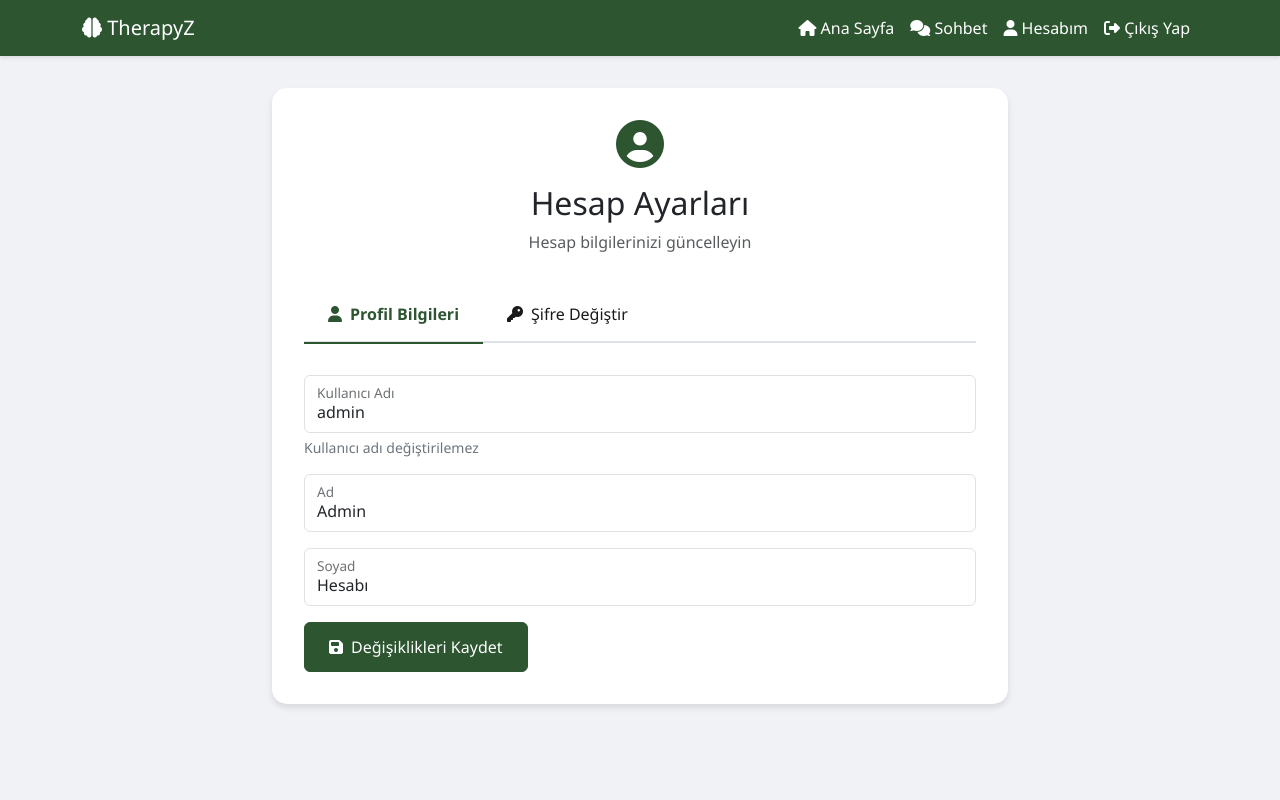
After one commit to abdullahdgn06/CodeFestHackathon, a Django app: page /profile/ in a window 1280 px wide. The commit adds this page. Run offline with Django 5.2, Linux system fonts and the light colour scheme; a user stored in the database is signed in.

Commit message:
homepage_update and profile_create

```diff
--- a/static/style.css
+++ b/static/style.css
@@ -396,8 +396,7 @@ p.secondary {
     max-width: 850px;
     text-align: center;
     padding: 20px 45px;
-    background: var(--color-main);  /* Arka plan rengi */
-    box-shadow: 0 -10px 20px rgba(0, 0, 0, 0.1);  /* Üst gölge */
+
     z-index: 10;  /* Üstte görünmesi için */
 }
 
--- /dev/null
+++ b/ui/templates/ui/profile.html
@@ -0,0 +1,292 @@
+{% load static %}
+<!DOCTYPE html>
+<html lang="tr">
+<head>
+    <meta charset="UTF-8">
+    <meta name="viewport" content="width=device-width, initial-scale=1.0">
+    <title>TherapyZ - Hesabım</title>
+    <link href="https://cdn.jsdelivr.net/npm/bootstrap@5.3.0/dist/css/bootstrap.min.css" rel="stylesheet">
+    <link rel="stylesheet" href="https://cdnjs.cloudflare.com/ajax/libs/font-awesome/6.4.2/css/all.min.css">
+    <style>
+        :root {
+            --primary-color: #2c5530;
+            --secondary-color: #427d4a;
+            --bg-color: #f0f2f5;
+            --text-color: #1a1a1a;
+        }
+
+        body {
+            background-color: var(--bg-color);
+            font-family: 'Segoe UI', Tahoma, Geneva, Verdana, sans-serif;
+            min-height: 100vh;
+        }
+
+        .navbar {
+            background-color: var(--primary-color) !important;
+            box-shadow: 0 2px 4px rgba(0,0,0,0.1);
+        }
+
+        .navbar-brand, .nav-link {
+            color: white !important;
+        }
+
+        .profile-container {
+            background: white;
+            border-radius: 15px;
+            box-shadow: 0 4px 6px rgba(0,0,0,0.1);
+            padding: 2rem;
+            margin-top: 2rem;
+            margin-bottom: 2rem;
+        }
+
+        .profile-header {
+            text-align: center;
+            margin-bottom: 2rem;
+        }
+
+        .profile-header i {
+            font-size: 3rem;
+            color: var(--primary-color);
+            margin-bottom: 1rem;
+        }
+
+        .nav-tabs {
+            border-bottom: 2px solid #dee2e6;
+            margin-bottom: 2rem;
+        }
+
+        .nav-tabs .nav-link {
+            color: var(--text-color)!important;
+            border: none;
+            padding: 1rem 1.5rem;
+            font-weight: 500;
+            position: relative;
+            transition: color 0.3s ease;
+        }
+
+        .nav-tabs .nav-link:hover {
+            color: var(--primary-color);
+        }
+
+        .nav-tabs .nav-link.active {
+            color: var(--primary-color)!important;
+            background: none;
+            border: none;
+            font-weight: 600;
+        }
+
+        .nav-tabs .nav-link.active::after {
+            content: '';
+            position: absolute;
+            bottom: -2px;
+            left: 0;
+            right: 0;
+            height: 2px;
+            background-color: var(--primary-color);
+        }
+
+        .form-control:focus {
+            border-color: var(--primary-color);
+            box-shadow: 0 0 0 0.2rem rgba(44, 85, 48, 0.25);
+        }
+
+        .btn-primary {
+            background-color: var(--primary-color);
+            border-color: var(--primary-color);
+            padding: 0.75rem 1.5rem;
+        }
+
+        .btn-primary:hover {
+            background-color: var(--secondary-color);
+            border-color: var(--secondary-color);
+        }
+
+        .alert {
+            border-radius: 10px;
+            margin-bottom: 1.5rem;
+        }
+
+        .form-floating {
+            margin-bottom: 1rem;
+        }
+
+        .form-floating label {
+            color: #6c757d;
+        }
+
+        .help-text {
+            font-size: 0.875rem;
+            color: #6c757d;
+            margin-top: 0.25rem;
+        }
+
+        .error-message {
+            color: #dc3545;
+            font-size: 0.875rem;
+            margin-top: 0.25rem;
+        }
+    </style>
+</head>
+<body>
+    <!-- Navbar -->
+    <nav class="navbar navbar-expand-lg navbar-dark">
+        <div class="container">
+            <a class="navbar-brand" href="{% url 'home' %}">
+                <i class="fas fa-brain"></i> TherapyZ
+            </a>
+            <button class="navbar-toggler" type="button" data-bs-toggle="collapse" data-bs-target="#navbarNav">
+                <span class="navbar-toggler-icon"></span>
+            </button>
+            <div class="collapse navbar-collapse" id="navbarNav">
+                <ul class="navbar-nav ms-auto">
+                    <li class="nav-item">
+                        <a class="nav-link" href="{% url 'home' %}">
+                            <i class="fas fa-home"></i> Ana Sayfa
+                        </a>
+                    </li>
+                    <li class="nav-item">
+                        <a class="nav-link" href="{% url 'chatbot' %}">
+                            <i class="fas fa-comments"></i> Sohbet
+                        </a>
+                    </li>
+                    <li class="nav-item">
+                        <a class="nav-link active" href="{% url 'profile' %}">
+                            <i class="fas fa-user"></i> Hesabım
+                        </a>
+                    </li>
+                    <li class="nav-item">
+                        <form method="post" action="{% url 'logout' %}" class="d-inline">
+                            {% csrf_token %}
+                            <button type="submit" class="nav-link border-0 bg-transparent">
+                                <i class="fas fa-sign-out-alt"></i> Çıkış Yap
+                            </button>
+                        </form>
+                    </li>
+                </ul>
+            </div>
+        </div>
+    </nav>
+
+    <div class="container">
+        <div class="row justify-content-center">
+            <div class="col-md-8">
+                <div class="profile-container">
+                    <div class="profile-header">
+                        <i class="fas fa-user-circle"></i>
+                        <h2>Hesap Ayarları</h2>
+                        <p class="text-muted">Hesap bilgilerinizi güncelleyin</p>
+                    </div>
+
+                    {% if messages %}
+                        {% for message in messages %}
+                            <div class="alert alert-{{ message.tags }}">
+                                {{ message }}
+                            </div>
+                        {% endfor %}
+                    {% endif %}
+
+                    <ul class="nav nav-tabs" id="profileTabs" role="tablist">
+                        <li class="nav-item">
+                            <a class="nav-link {% if active_tab == 'profile' %}active{% endif %}"
+                               id="profile-tab" data-bs-toggle="tab" href="#profile" role="tab">
+                                <i class="fas fa-user me-2"></i>Profil Bilgileri
+                            </a>
+                        </li>
+                        <li class="nav-item">
+                            <a class="nav-link {% if active_tab == 'password' %}active{% endif %}"
+                               id="password-tab" data-bs-toggle="tab" href="#password" role="tab">
+                                <i class="fas fa-key me-2"></i>Şifre Değiştir
+                            </a>
+                        </li>
+                    </ul>
+
+                    <div class="tab-content" id="profileTabsContent">
+                        <!-- Profil Bilgileri -->
+                        <div class="tab-pane fade {% if active_tab == 'profile' %}show active{% endif %}"
+                             id="profile" role="tabpanel">
+                            <form method="post">
+                                {% csrf_token %}
+                                <input type="hidden" name="active_tab" value="profile">
+
+                                <div class="form-floating mb-3">
+                                    <input type="text" class="form-control" id="username"
+                                           value="{{ user.username }}" readonly>
+                                    <label for="username">Kullanıcı Adı</label>
+                                    <div class="help-text">Kullanıcı adı değiştirilemez</div>
+                                </div>
+
+                                <div class="form-floating mb-3">
+                                    <input type="text" class="form-control" id="first_name"
+                                           name="first_name" value="{{ user.first_name }}">
+                                    <label for="first_name">Ad</label>
+                                </div>
+
+                                <div class="form-floating mb-3">
+                                    <input type="text" class="form-control" id="last_name"
+                                           name="last_name" value="{{ user.last_name }}">
+                                    <label for="last_name">Soyad</label>
+                                </div>
+
+                                <button type="submit" name="update_profile" class="btn btn-primary">
+                                    <i class="fas fa-save me-2"></i>Değişiklikleri Kaydet
+                                </button>
+                            </form>
+                        </div>
+
+                        <!-- Şifre Değiştirme -->
+                        <div class="tab-pane fade {% if active_tab == 'password' %}show active{% endif %}"
+                             id="password" role="tabpanel">
+                            <form method="post">
+                                {% csrf_token %}
+                                <input type="hidden" name="active_tab" value="password">
+
+                                <div class="form-floating mb-3">
+                                    <input type="password" class="form-control" id="old_password"
+                                           name="old_password" required>
+                                    <label for="old_password">Mevcut Şifre</label>
+                                    {% if password_form.old_password.errors %}
+                                        <div class="error-message">
+                                            {{ password_form.old_password.errors|join:", " }}
+                                        </div>
+                                    {% endif %}
+                                </div>
+
+                                <div class="form-floating mb-3">
+                                    <input type="password" class="form-control" id="new_password1"
+                                           name="new_password1" required>
+                                    <label for="new_password1">Yeni Şifre</label>
+                                    {% if password_form.new_password1.errors %}
+                                        <div class="error-message">
+                                            {{ password_form.new_password1.errors|join:", " }}
+                                        </div>
+                                    {% endif %}
+                                    <div class="help-text">
+                                        {{ password_form.new_password1.help_text }}
+                                    </div>
+                                </div>
+
+                                <div class="form-floating mb-3">
+                                    <input type="password" class="form-control" id="new_password2"
+                                           name="new_password2" required>
+                                    <label for="new_password2">Yeni Şifre (Tekrar)</label>
+                                    {% if password_form.new_password2.errors %}
+                                        <div class="error-message">
+                                            {{ password_form.new_password2.errors|join:", " }}
+                                        </div>
+                                    {% endif %}
+                                </div>
+
+                                <button type="submit" name="change_password" class="btn btn-primary">
+                                    <i class="fas fa-key me-2"></i>Şifreyi Değiştir
+                                </button>
+                            </form>
+                        </div>
+                    </div>
+                </div>
+            </div>
+        </div>
+    </div>
+
+    <script src="https://cdn.jsdelivr.net/npm/bootstrap@5.3.0/dist/js/bootstrap.bundle.min.js"></script>
+</body>
+</html>
--- a/ui/urls.py
+++ b/ui/urls.py
@@ -12,4 +12,5 @@ urlpatterns = [
     path('delete_conversation/<int:conversation_id>/', views.delete_conversation, name='delete_conversation'),
     path('register/', views.register, name='register'),
     path('save_survey/', views.save_survey, name='save_survey'),  # Anket kaydetme URL'i
+    path('profile/', views.profile, name='profile'),  # Profil sayfası için URL
 ]
--- a/ui/views.py
+++ b/ui/views.py
@@ -4,9 +4,11 @@ from django.http import JsonResponse
 from django.views.generic import View
 from django.views.decorators.csrf import csrf_exempt
 from django.contrib.auth.decorators import login_required
-from django.contrib.auth.forms import UserCreationForm
+from django.contrib.auth.forms import UserCreationForm, PasswordChangeForm
 from .models import Conversation, Message, PsychologicalSurvey
 from django.contrib.auth.models import User
+from django.contrib import messages
+from django.contrib.auth import update_session_auth_hash
 
 
 # Anasayfa view'i
@@ -247,3 +249,38 @@ def save_survey(request):
         except Exception as e:
             return JsonResponse({'success': False, 'error': str(e)})
     return JsonResponse({'success': False, 'error': 'Invalid request method'})
+
+@login_required
+def profile(request):
+    if request.method == 'POST':
+        if 'update_profile' in request.POST:
+            # Profil güncelleme
+            first_name = request.POST.get('first_name')
+            last_name = request.POST.get('last_name')
+
+            user = request.user
+            user.first_name = first_name
+            user.last_name = last_name
+            user.save()
+
+            messages.success(request, 'Profil bilgileriniz başarıyla güncellendi.')
+
+        elif 'change_password' in request.POST:
+            # Şifre değiştirme
+            form = PasswordChangeForm(request.user, request.POST)
+            if form.is_valid():
+                user = form.save()
+                update_session_auth_hash(request, user)
+                messages.success(request, 'Şifreniz başarıyla güncellendi!')
+            else:
+                messages.error(request, 'Lütfen hataları düzeltin.')
+                return render(request, 'ui/profile.html', {
+                    'password_form': form,
+                    'active_tab': 'password'
+                })
+
+    password_form = PasswordChangeForm(request.user)
+    return render(request, 'ui/profile.html', {
+        'password_form': password_form,
+        'active_tab': request.POST.get('active_tab', 'profile')
+    })
```
Also changed, not shown: ui/templates/ui/home.html (+82 -25 lines), db.sqlite3.
